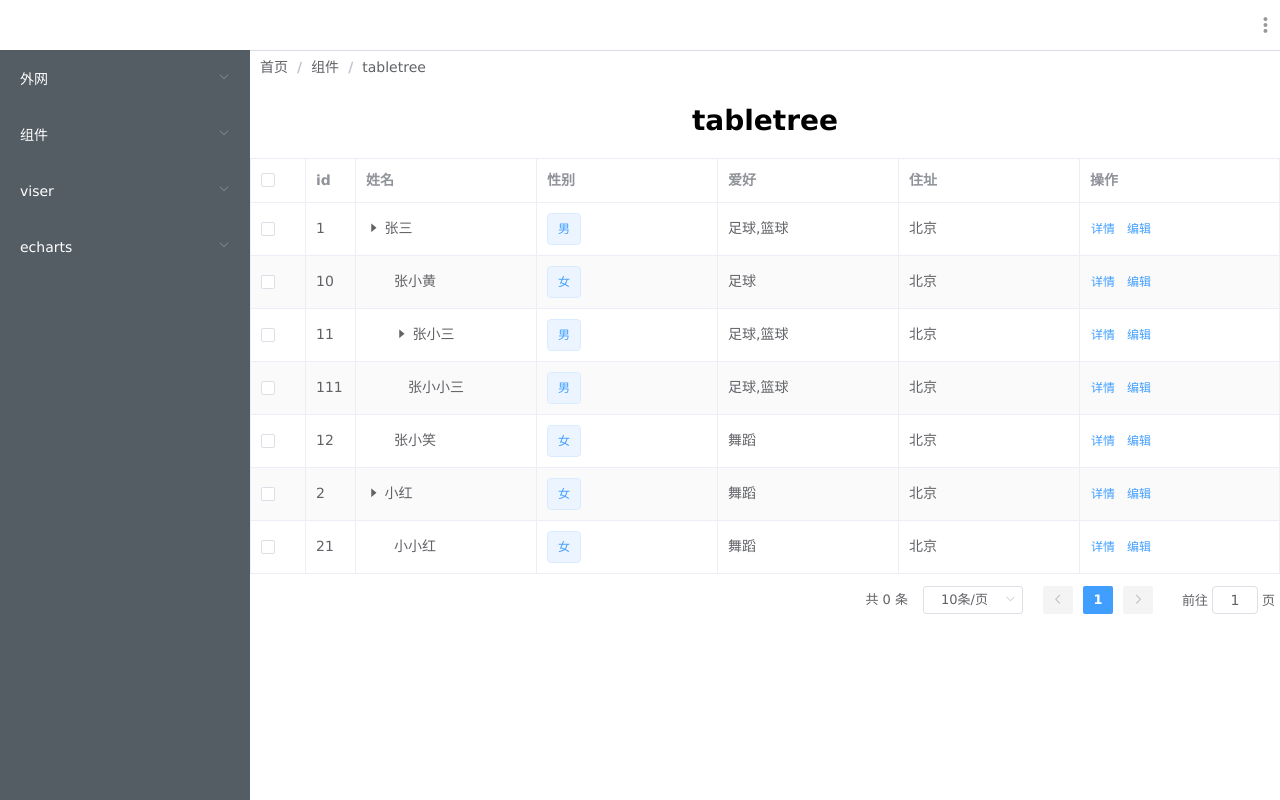
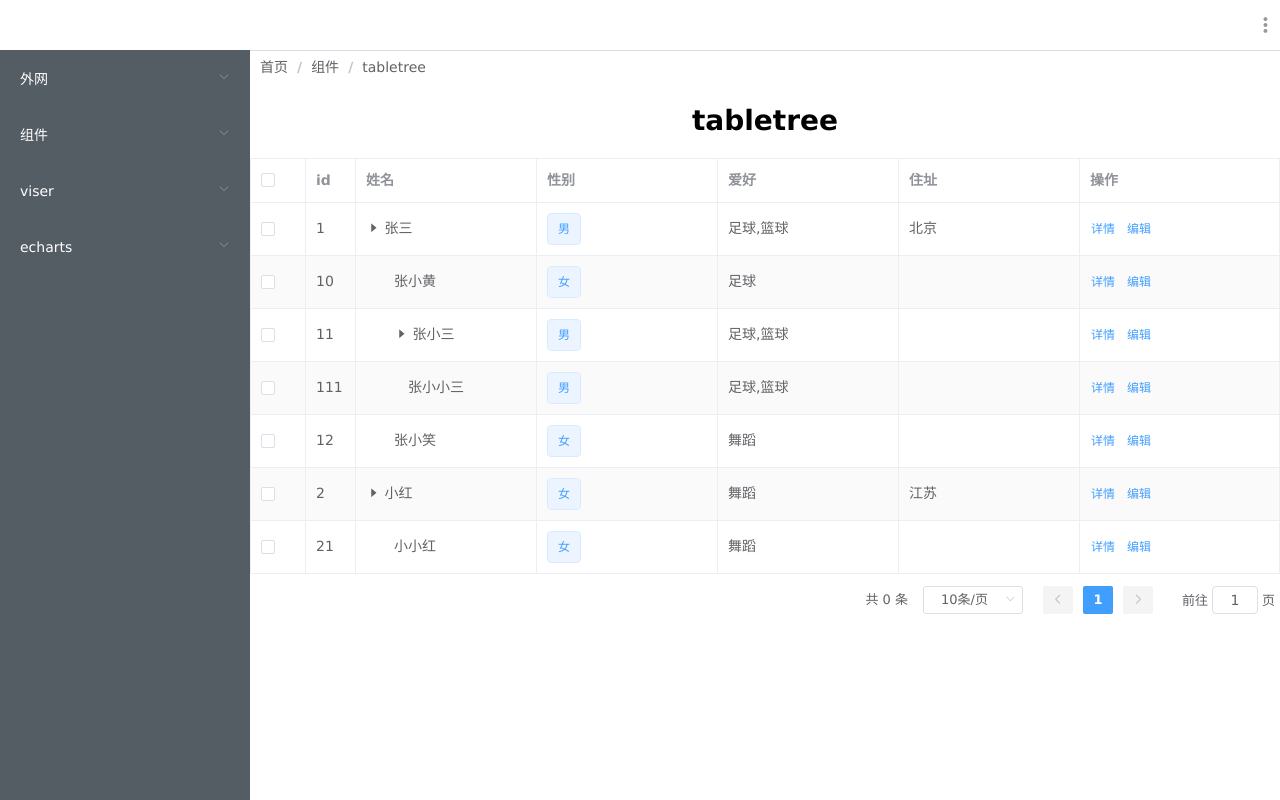
Before and after one commit to quanqiushoujila/utils, a Vue app: page /components/tabletree in a window 1280 px wide. Built offline with nearby package versions, Linux system fonts and the light colour scheme; what @smallwei/avue, viser-vue would draw is missing.

Commit message:
tabletree

```diff
--- a/src/assets/data/tableTree.js
+++ b/src/assets/data/tableTree.js
@@ -4,7 +4,7 @@ export default [
     parentId: '',
     name: '张三',
     sex: '1',
-    address: '北京',
+    address: ['1', '11'],
     hobby: ['1', '2'],
     hasChild: true,
     children: [
@@ -53,7 +53,7 @@ export default [
     parentId: '',
     name: '小红',
     sex: '2',
-    address: '北京',
+    address: ['2', '21'],
     hobby: ['3'],
     hasChild: true,
     children: [
--- a/src/components/govTableTree/index.vue
+++ b/src/components/govTableTree/index.vue
@@ -48,7 +48,7 @@
             </template>
           </el-table-column>
         </template>
-        <template v-else-if="item.template">
+        <template v-else-if="item.slot">
           <el-table-column
             show-overflow-tooltip
             :prop="item.prop || ''"
@@ -213,7 +213,6 @@ export default {
     data: {
       handler (newVal) {
         this.tableData = setTableTreeData({data: newVal, expanded: this.table.expanded})
-        console.log('this.tableData', this.tableData)
         if (this.table.checkedAll) {
           this.handleSelection(this.tableData)
         }
--- a/src/views/components/tabletree.vue
+++ b/src/views/components/tabletree.vue
@@ -29,9 +29,9 @@ export default {
         props: [
           {label: 'id', prop: 'id', width: '50px'},
           {label: '姓名', prop: 'name', treeKey: true},
-          {label: '性别', prop: 'sex', template: true, type: 'dic', dicData: [{value: '1', label: '男'}, {value: '2', label: '女'}]},
+          {label: '性别', prop: 'sex', slot: true, type: 'dic', dicData: [{value: '1', label: '男'}, {value: '2', label: '女'}]},
           {label: '爱好', prop: 'hobby', type: 'dic', dicData: [{value: '1', label: '足球'}, {value: '2', label: '篮球'}, {value: '3', label: '舞蹈'}]},
-          {label: '住址', prop: 'address'}
+          {label: '住址', prop: 'address', type: 'dic', dicData: [{value: '1', label: '北京', children: [{value: '11', label: '四环'}]}, {value: '2', label: '江苏', children: [{value: '21', label: '南京'}, {value: '22', label: '泰州'}]}]}
         ],
         operation: {
           props: [
```
Also changed, not shown: src/assets/logo.png (deleted).
